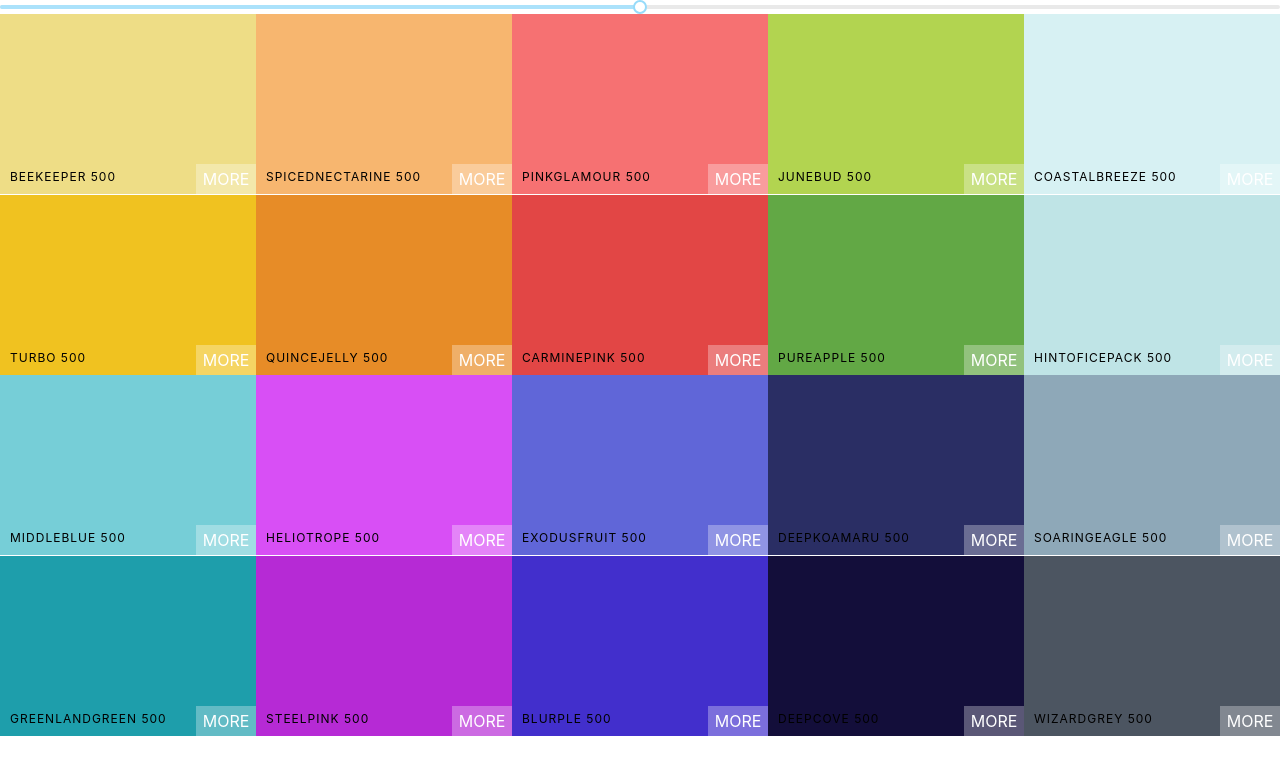
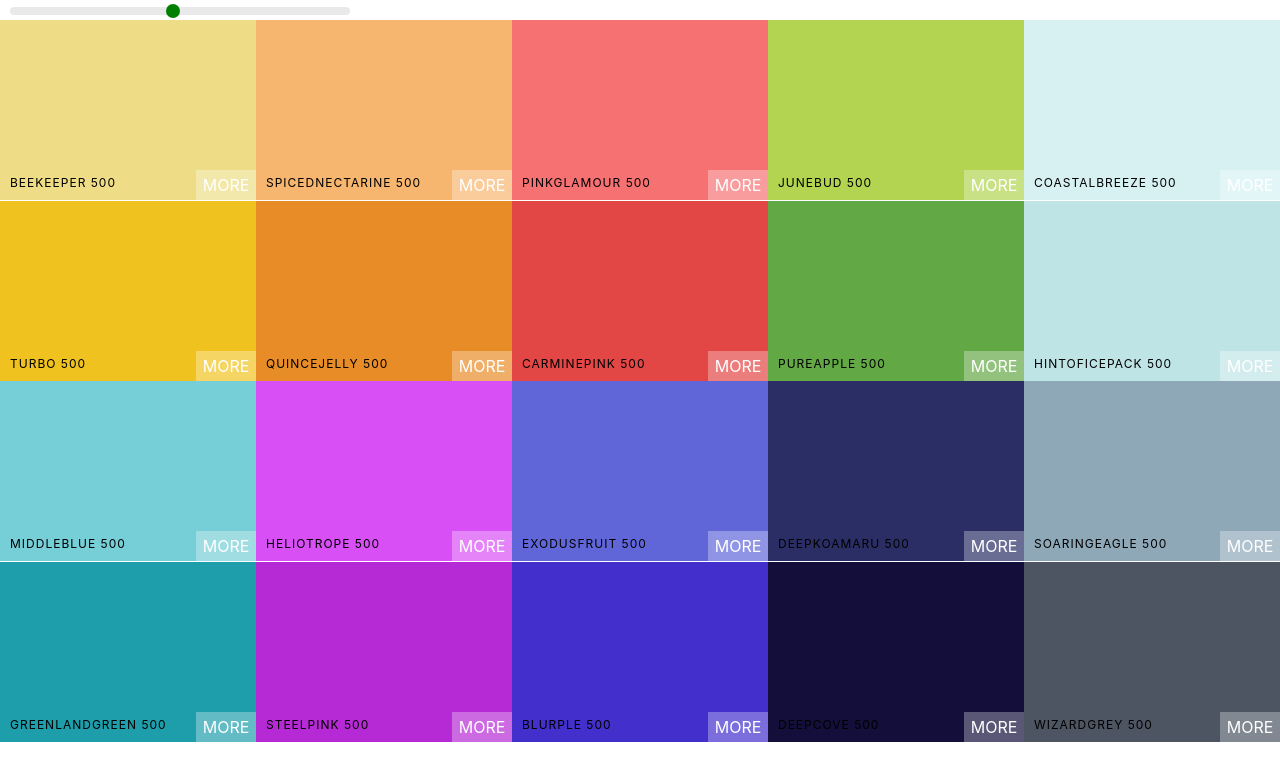
Before and after one commit to fafansin/colors, a React (Create React App) app: page / in a window 1280 px wide. Shown: the top 780 px of the page. Built offline with nearby package versions, Linux system fonts and the light colour scheme.

Commit message:
styled color slider

```diff
--- a/src/Palette.css
+++ b/src/Palette.css
@@ -5,3 +5,27 @@
 .Palette-colors{
     height: 90%;
 }
+
+.slider{
+    width:340px;
+    margin: 0 10px;
+    display:inline-block;
+}
+
+.rc-slider-track{
+    background-color: transparent;
+}
+.rc-slider-rail{
+        height: 8px;
+}
+.rc-slider-handle,
+.rc-slider-handle:focus,
+.rc-slider-handle:active,
+.rc-slider-handle:hover{
+    background-color: green;
+    outline: none;
+    border: 2px solid green;
+    box-shadow: none;
+    margin-left: -7px;
+    margin-top: -3px;
+}
--- a/src/Palette.js
+++ b/src/Palette.js
@@ -1,8 +1,8 @@
 import React, {Component} from 'react';
 import ColorBox from './ColorBox';
-import "./Palette.css";
 import Slider from 'rc-slider';
 import 'rc-slider/assets/index.css';
+import "./Palette.css";
 
 export default class Palette extends Component{
     constructor(props){
@@ -16,13 +16,14 @@ export default class Palette extends Component{
     render(){
         return (
             <div className="Palette">
+                <div className="slider">
                     <Slider
                         defaultValue={this.state.level}
                         min={100}
                         max={900}
                         step={100}
                         onAfterChange={this.changeLevel}/>
-
+                </div>
                 <div className="Palette-colors">
                     {this.props.palette.colors[this.state.level].map((color) => (
                         <ColorBox key={color.name} background={color.hex} name={color.name} />)
```
Lines whose indentation alone changed are shown as unchanged.
